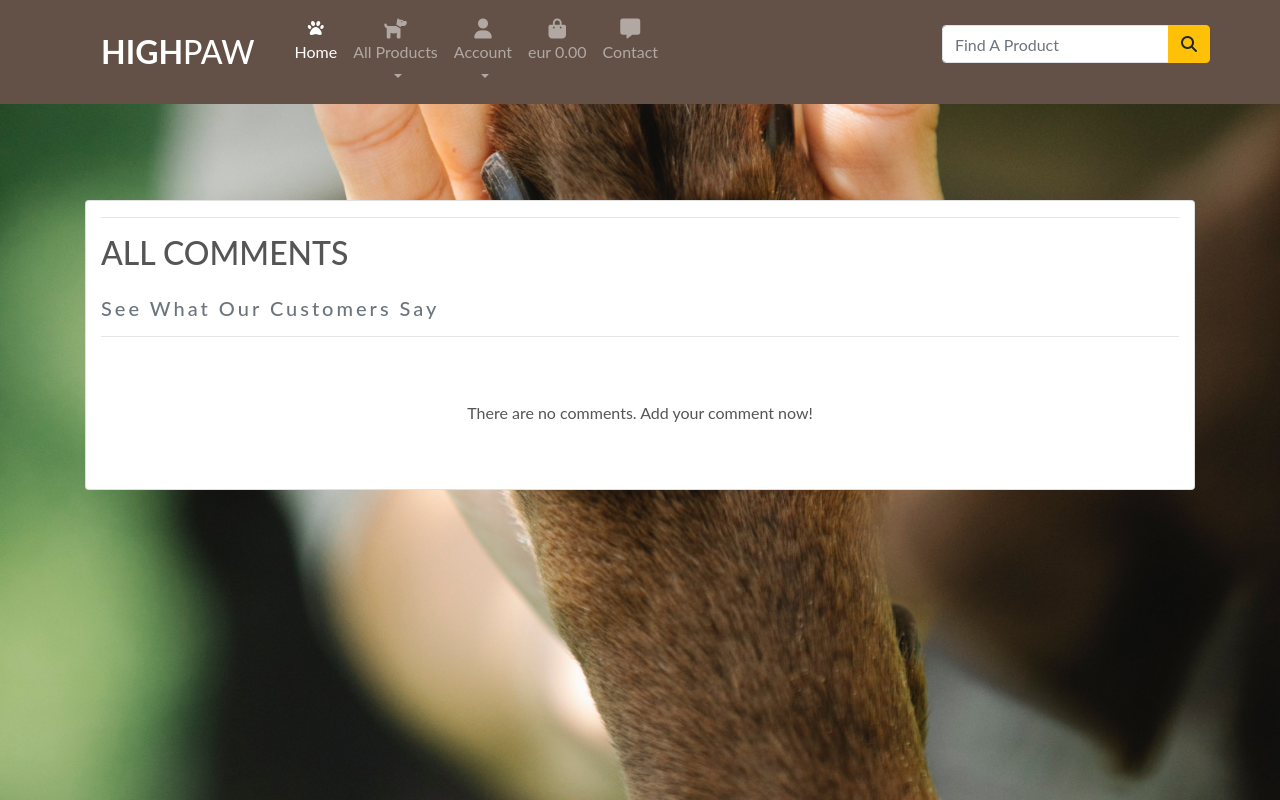
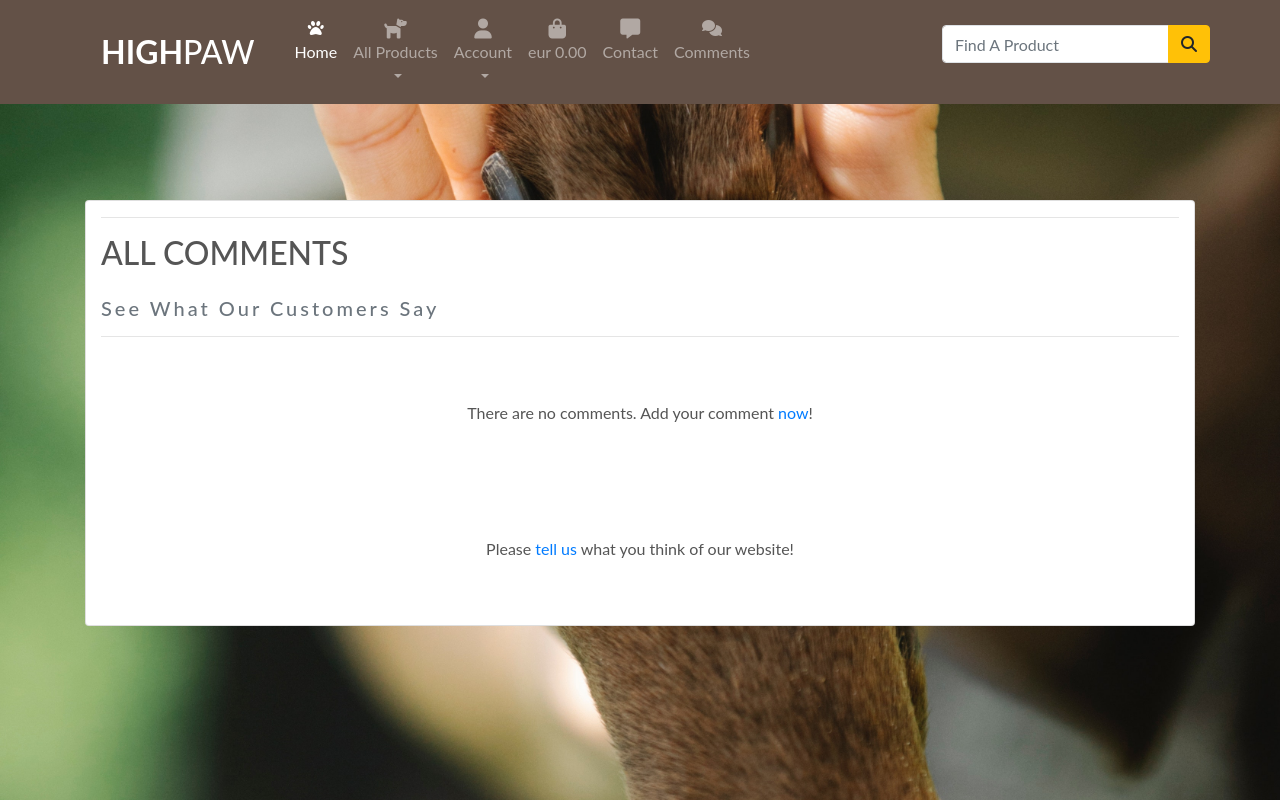
Before and after one commit to ANNAhabANNA/high_paw_support_us_more_v1, a Django app: page /reviews/ in a window 1280 px wide. Run offline with Django 3.2, Linux system fonts and the light colour scheme; the visitor is signed in with stand-in values (Sample User, id 1); data that the repository does not hold is empty; parts of the project's set-up code (start-up, migrations or seed data) failed here and were passed over; some libraries are stand-ins or nearby versions.

Commit message:
Link comment pages including add comment for authenticated users

```diff
--- a/reviews/templates/reviews/all_comments.html
+++ b/reviews/templates/reviews/all_comments.html
@@ -21,8 +21,7 @@
                     <hr>
                 </div>
             </div>
-            <div class="row">
-                {% if user.is_authenticated %}
+            <div>
                 {% if reviews %}
                 {% for review in reviews %}
                 <div class="card mb-5 text-center">
@@ -32,7 +31,7 @@
                     <div class="card-body">
                         <blockquote class="blockquote mb-0">
                             <p>
-                                {{ review.review }}
+                                {{ review.comment }}
                             </p>
                             <span class="text-warning">
                                 {% if review.rating == 5 %}
@@ -64,10 +63,25 @@
                 </div>
                 {% endfor %}
                 {% else %}
+                {% if user.is_authenticated %}
                 <div class="col-lg-12 pt-5 pb-5">
-                    <p class="text-center">There are no comments. Add your comment now!</p>
+                    <p class="text-center">There are no comments. Add your comment <a href="{% url 'add_comment' %}">now</a>!</p>
+                </div>
+                {% else %}
+                <div class="col-lg-12 pt-5 pb-5">
+                    <p class="text-center">Please <a href="{% url 'account_login' %}">login</a> to leave your comment.</p>
                 </div>
                 {% endif %}
+                {% endif %}
+
+                {% if user.is_authenticated %}
+                <div class="col-lg-12 pt-5 pb-5">
+                    <p class="text-center">Please <a href="{% url 'add_comment' %}">tell us</a> what you think of our website!</p>
+                </div>
+                {% else %}
+                <div class="col-lg-12 pt-5 pb-5">
+                    <p class="text-center">Please <a href="{% url 'account_login' %}">login</a> to leave your comment.</p>
+                </div>
                 {% endif %}
             </div>
         </div>
--- a/templates/base.html
+++ b/templates/base.html
@@ -144,6 +144,17 @@
                   </div>
                 </a>
               </li>
+              <li class="nav-item">
+                <!--Comments link-->
+                <a class="nav-link" href="{% url 'all_comments' %}">
+                  <div class="text-center">
+                    <div><i class="fa-solid fa-comments"></i></div>
+                    <p class="my-0">
+                      Comments
+                    </p>
+                  </div>
+                </a>
+              </li>
             </ul>
             <!--Searchbar-->
             <div class="row justify-content-center">
```
